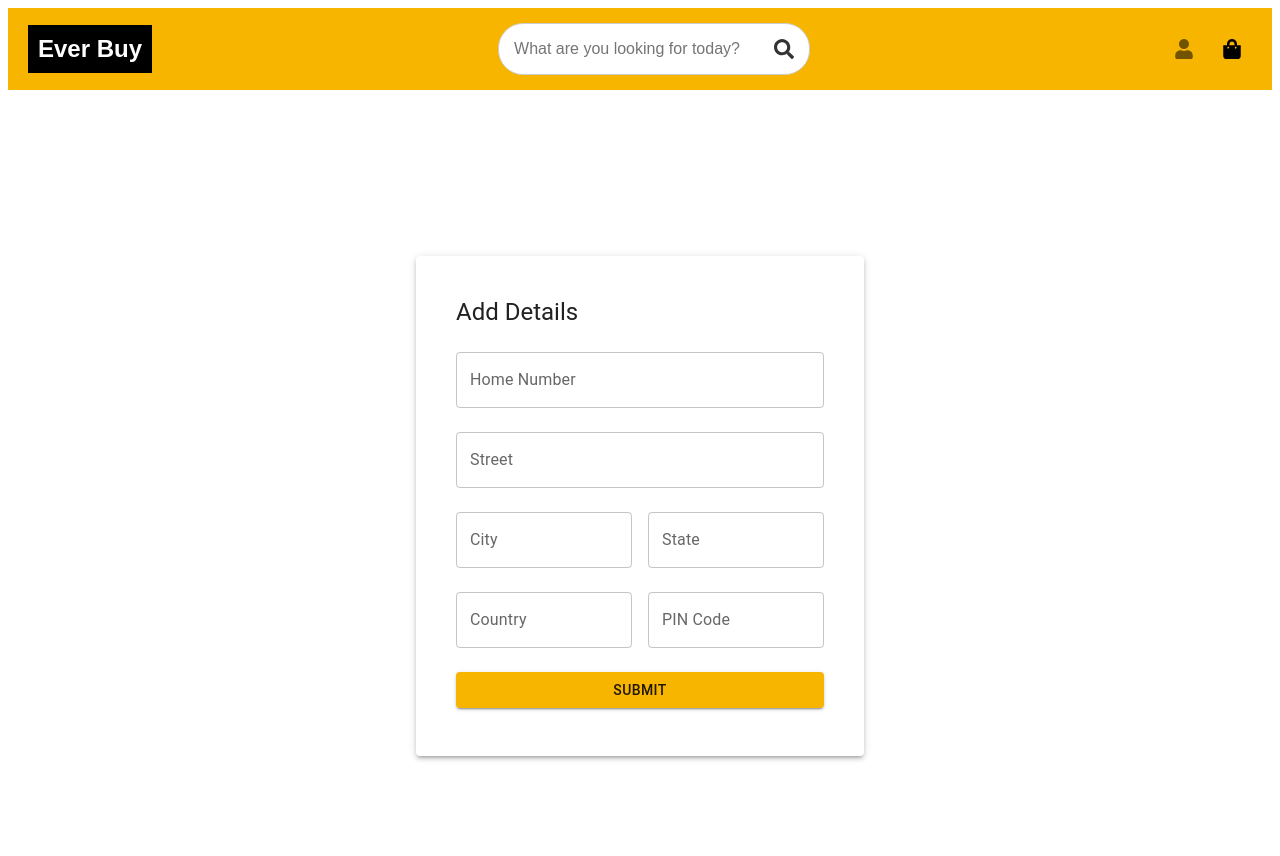
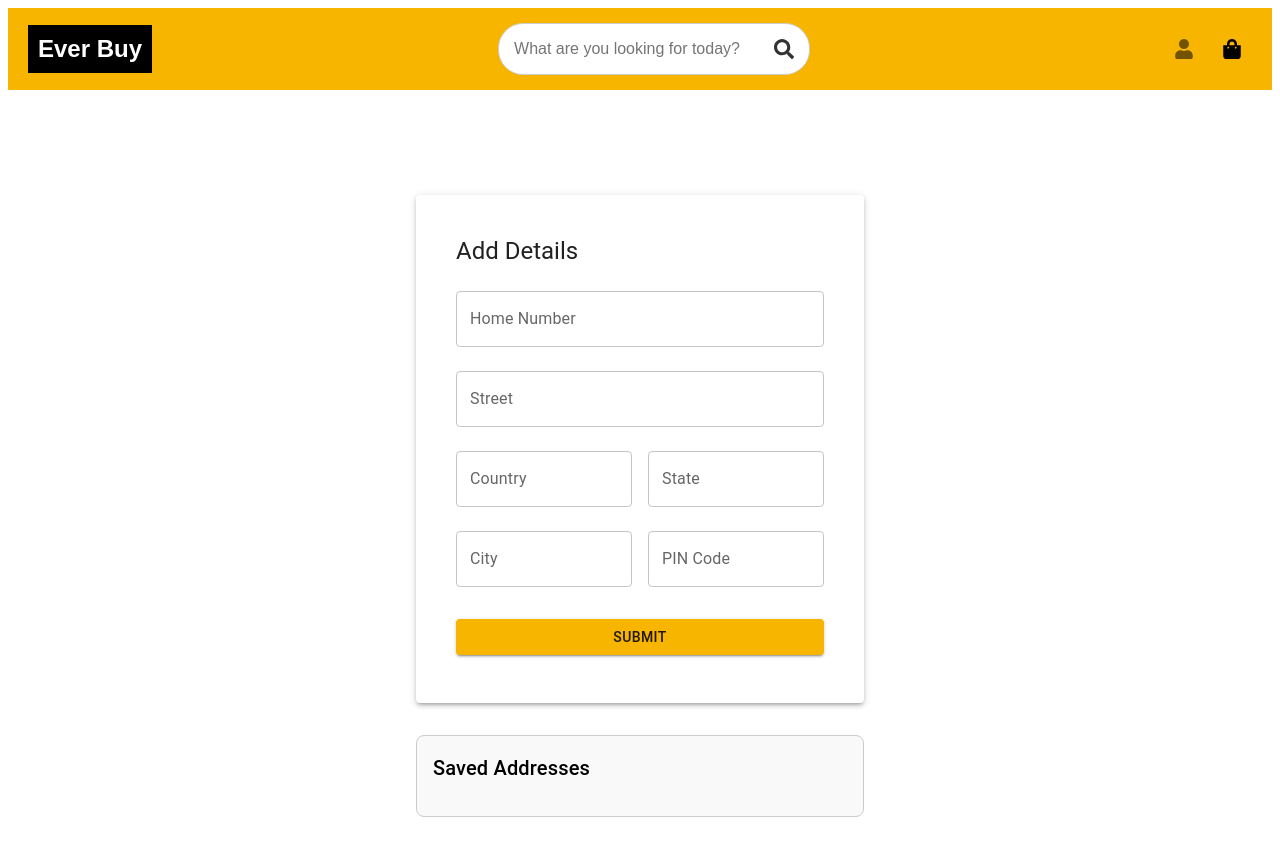
Before and after one commit to SaumyaSinha11/everBuy, a React (Vite) app: page /product/buy in a window 1280 px wide. Shown: the top 856 px of the page. Built offline with nearby package versions, Linux system fonts and the light colour scheme.

Commit message:
address functions added

```diff
--- a/src/pages/Address.jsx
+++ b/src/pages/Address.jsx
@@ -1,8 +1,8 @@
 
 import React, { useState, useCallback, useEffect } from "react";
-import {Box, Button, Card, CardContent, InputAdornment, Stack, TextField, Typography, styled} from "@mui/material";
-import ToBuy from "../Components/BuyNow/ToBuy";
-import { useLocation ,useNavigate} from "react-router-dom";
+import { Box, Button, Card, CardContent, Stack, TextField, Typography, List, styled, ListItem, IconButton, ListItemText, Divider } from "@mui/material";
+import { Edit, Delete } from "@mui/icons-material";
+import { useLocation, useNavigate } from "react-router-dom";
 
 const StyledCard = styled(Card)(({ theme }) => ({
     maxWidth: 400,
@@ -13,7 +13,6 @@ const StyledCard = styled(Card)(({ theme }) => ({
 
 export default function Buy() {
     const navigate = useNavigate();
-
     const saumyaIp = "10.65.1.76";
     const userPort = "8080";
     const cartPort = "8081";
@@ -22,7 +21,23 @@ export default function Buy() {
 
 
     const location = useLocation();
-    const { userId, userEmail, productMap, productDetails ,cartIdList} = location.state || {};
+    const { userId, userEmail, productMap, productDetails, cartIdList } = location.state || {};
+    const [addresses, setAddresses] = useState([]);
+    const [edit, setEdit] = useState(false)
+    const [submittedAddress, setSubmittedAddress] = useState(false)
+    const [addressId, setAddressId] = useState()
+    const [addDelete, setDelete] = useState(false)
+
+    useEffect(() => {
+        if (!userEmail) return;
+
+        const fetchAddresses = async () => {
+            const fetchedAddresses = await getAddress(userEmail);
+            setAddresses(fetchedAddresses);
+        };
+
+        fetchAddresses();
+    }, [userEmail, addDelete]);
 
     const [formData, setFormData] = useState({
         homeName: "",
@@ -33,6 +48,96 @@ export default function Buy() {
         pin: "",
         errors: {},
     });
+
+    const getAddress = async (email) => {
+        try {
+            const response = await fetch(`http://${saumyaIp}:${userPort}/users/address/${email}`);
+            const data = await response.json();
+            console.log("Fetched addresses:", data);
+            return data;
+        } catch (error) {
+            console.log("Error fetching address:", error.message);
+            return [];
+        }
+    };
+
+    const setCurrentAddress = (address) => {
+        setAddressId(address.addressId);
+        setFormData(prev => ({
+            ...prev,
+            homeName: address.homeName,
+            street: address.street,
+            city: address.city,
+            state: address.state,
+            country: address.country,
+            pin: address.pinCode,
+            errors: {},
+        }));
+    };
+
+    const editAddress = async (e, address) => {
+        e.preventDefault();
+        setCurrentAddress(address);
+        setSubmittedAddress(true);
+        setEdit(true);
+        console.log(edit)
+    };
+
+    const handleEditSubmit = async (e) => {
+        e.preventDefault();
+
+        const formattedData = {
+            addressId: addressId,
+            customerId: userId,
+            homeName: formData.homeName,
+            street: formData.street,
+            city: formData.city,
+            state: formData.state,
+            country: formData.country,
+            pinCode: formData.pin,
+        };
+        try {
+            const response = await fetch(`http://${saumyaIp}:${userPort}/users/address/${userEmail}`, {
+                method: 'PUT',
+                headers: {
+                    Accept: 'application/json',
+                    'Content-Type': 'application/json',
+                },
+                body: JSON.stringify(formattedData),
+            });
+
+            if (!response.ok) {
+                throw new Error(`Failed to update: ${await response.text()}`);
+            }
+
+            if(response.ok){setEdit(false)}
+        } catch (error) {
+            console.log("Error updating address:", error.message);
+        }
+    };
+
+    const handleDelete = async (e, address) => {
+        e.preventDefault();
+
+        const addressId = address.addressId
+
+        const confirmDelete = window.confirm("Are you sure you want to delete this address?");
+        if (!confirmDelete) return;
+
+        try {
+            const response = await fetch(`http://${saumyaIp}:${userPort}/users/address/${addressId}`, {
+                method: 'DELETE',
+            });
+
+            if (!response.ok) {
+                throw new Error(`Failed to delete: ${await response.text()}`);
+            }
+            setDelete(prev => !prev);
+            console.log("Address deleted successfully!");
+        } catch (error) {
+            console.log("Error deleting address:", error.message);
+        }
+    };
 
     const validateName = (name) => {
         if (/^[a-zA-Z0-9\s,.-]{3,100}$/.test(name) && name.length < 150 && name.length != 0) return true;
@@ -51,10 +156,8 @@ export default function Buy() {
 
     const handleSubmit = async (e) => {
         e.preventDefault();
-        console.log("running");
 
-        console.log("email:",userEmail);
-
+        if (!submittedAddress) {
             const errors = {};
 
             if (!validateName(formData.homeName)) errors.homeName = "Invalid value";
@@ -69,11 +172,12 @@ export default function Buy() {
             if (Object.keys(errors).length > 0) return;
 
             try {
-            // const userId = await fetchUserId(email);
-            // if (!userId) {
-            //     console.error("Failed to fetch customer ID");
-            //     return;
-            // }
+                // Ensure userId is fetched
+                // const userId = await fetchUserId(email); // Uncomment if needed
+                if (!userId) {
+                    console.error("Failed to fetch customer ID");
+                    return;
+                }
 
                 console.log("customer id - ", userId);
 
@@ -84,19 +188,19 @@ export default function Buy() {
                     city: formData.city,
                     state: formData.state,
                     country: formData.country,
-                pinCode: formData.pin
+                    pinCode: formData.pin,
                 };
 
                 console.log("Sending data:", JSON.stringify(formattedData));
 
                 const response = await fetch(`http://${saumyaIp}:${userPort}/users/address`, {
-                method: 'POST',
+                    method: "POST",
                     headers: {
-                    Accept: 'application/json',
-                    'Content-Type': 'application/json'
+                        Accept: "application/json",
+                        "Content-Type": "application/json",
                     },
                     body: JSON.stringify(formattedData),
-                cache: 'default'
+                    cache: "default",
                 });
 
                 if (!response.ok) {
@@ -111,19 +215,28 @@ export default function Buy() {
                     return;
                 }
 
-            if (response.ok) {
                 const responseData = await response.json();
-                console.log("email just before sending :",userEmail);
-                 console.log("productDetails",productDetails);
+                console.log("email just before sending :", userEmail);
+                console.log("productDetails", productDetails);
                 stockDec(productMap, responseData);
-            } else {
-                alert("Failed to place order. Try again later.");
-            }
 
             } catch (error) {
                 console.log("Error in fetching data:", error);
             }
+        } else {
+            const confirmOrder = window.confirm("Should we proceed with your Order?");
+
+            if (!confirmOrder) {
+                navigate(-1);
+                return;
+            }
+
+            console.log("email just before sending :", userEmail);
+            console.log("productDetails", productDetails);
+            stockDec(productMap, submittedAddress.addressId);
+        }
     };
+
 
 
     const directOrder = async (cid, aid, orderItems) => {
@@ -201,8 +314,8 @@ export default function Buy() {
 
             const saumyaIp = "10.65.1.76";
             const userPort = "8080";
-         console.log("email in sendEmail fun:",email);
-         console.log("proDetails in sendEmailfun:",JSON.stringify(productDetails));
+            console.log("email in sendEmail fun:", email);
+            console.log("proDetails in sendEmailfun:", JSON.stringify(productDetails));
             //  console.log
             const response = await fetch(`http://${saumyaIp}:${userPort}/user/order/${email}`, {
                 method: "POST",
@@ -314,17 +427,19 @@ export default function Buy() {
                 p: 2,
             }}
         >
+            <stack>
                 <StyledCard>
                     <CardContent>
                         <Typography variant="h5" component="h1" sx={{ mb: 3 }}>
                             Add Details
                         </Typography>
 
-                    <form onSubmit={handleSubmit}>
+                        <form>
                             <Stack spacing={3}>
                                 <TextField
                                     fullwidth
                                     label="Home Number"
+                                    value={formData.homeName}
                                     onChange={handleDataChange("homeName")}
                                     error={!!formData.errors?.homeName}
                                     helperText={formData.errors?.homeName}
@@ -333,6 +448,7 @@ export default function Buy() {
                                 <TextField
                                     fullwidth
                                     label="Street"
+                                    value={formData.street}
                                     onChange={handleDataChange("street")}
                                     error={!!formData.errors?.street}
                                     helperText={formData.errors?.street}
@@ -340,17 +456,19 @@ export default function Buy() {
                             </Stack>
 
                             <Stack direction="row" spacing={2} sx={{ mb: 3, mt: 3 }}>
-                            <TextField
-                                fullWidth
-                                label="City"
-                                onChange={handleDataChange("city")}
-                                error={!!formData.errors?.city}
-                                helperText={formData.errors?.city}
-                            />
 
                                 <TextField
                                     fullWidth
+                                    label="Country"
+                                    value={formData.country}
+                                    onChange={handleDataChange("country")}
+                                    error={!!formData.errors?.country}
+                                    helperText={formData.errors?.country}
+                                />
+                                <TextField
+                                    fullWidth
                                     label="State"
+                                    value={formData.state}
                                     onChange={handleDataChange("state")}
                                     error={!!formData.errors?.state}
                                     helperText={formData.errors?.state}
@@ -358,34 +476,99 @@ export default function Buy() {
                             </Stack>
 
                             <Stack direction="row" spacing={2} sx={{ mb: 3 }}>
-                            <TextField
-                                fullWidth
-                                label="Country"
-                                onChange={handleDataChange("country")}
-                                error={!!formData.errors?.country}
-                                helperText={formData.errors?.country}
-                            />
 
                                 <TextField
                                     fullWidth
+                                    label="City"
+                                    value={formData.city}
+                                    onChange={handleDataChange("city")}
+                                    error={!!formData.errors?.city}
+                                    helperText={formData.errors?.city}
+                                />
+                                <TextField
+                                    fullWidth
                                     label="PIN Code"
+                                    value={formData.pin}
                                     onChange={handleDataChange("pin")}
                                     error={!!formData.errors?.pin}
                                     helperText={formData.errors?.pin}
                                 />
                             </Stack>
 
-                        <Button
+                            {/* <Button
                                 fullWidth
                                 variant="contained"
                                 color="primary"
                                 type="submit"
                             >
                                 Submit
+                            </Button> */}
+
+                            <div style={{ display: 'flex', justifyContent: 'end', marginTop: '2rem', gap: 5 }}>
+                                {!edit ?
+                                    <Button
+                                        fullWidth
+                                        variant="contained"
+                                        color="primary"
+                                        onClick={handleSubmit}
+                                    >
+                                        Submit
                                     </Button>
+                                    : <>
+                                        <Button onClick={() => { setEdit(false) }}>Cancel</Button>
+                                        <Button variant="contained" onClick={handleEditSubmit}>Submit</Button>
+
+                                    </>
+                                }
+                            </div>
+
+
                         </form>
                     </CardContent>
                 </StyledCard>
+                <Box
+                    sx={{
+                        maxWidth: 500,
+                        maxHeight: 300,
+                        overflowY: "auto",
+                        mt: 4,
+                        p: 2,
+                        border: "1px solid #ccc",
+                        borderRadius: 2,
+                        backgroundColor: "#f9f9f9",
+                    }}
+                >
+                    <Typography variant="h6">Saved Addresses</Typography>
+
+                    <List>
+                        {addresses.map((address) => (
+                            <div key={address.addressId}>
+                                <ListItem
+                                    secondaryAction={
+                                        <>
+                                            <IconButton edge="end" onClick={(e) => editAddress(e, address)}>
+                                                <Edit />
+                                            </IconButton>
+
+                                            <IconButton edge="end" onClick={(e) => handleDelete(e, address)}>
+                                                <Delete />
+                                            </IconButton>
+                                        </>
+                                    }
+                                >
+                                    <ListItemText
+                                        primary={`${address.homeName}, ${address.street}, ${address.city}`}
+                                        secondary={`${address.state}, ${address.country}, ${address.pinCode}`}
+                                        onClick={() => setCurrentAddress(address)}
+                                    />
+                                </ListItem>
+                                <Divider />
+                            </div>
+                        ))}
+                    </List>
+
+                </Box>
+            </stack>
         </Box>
     );
 }
```
Lines whose indentation alone changed are shown as unchanged.
